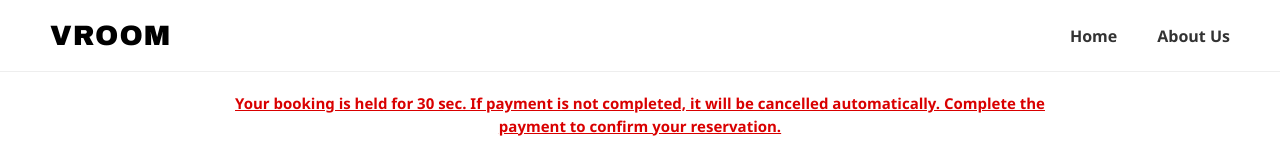
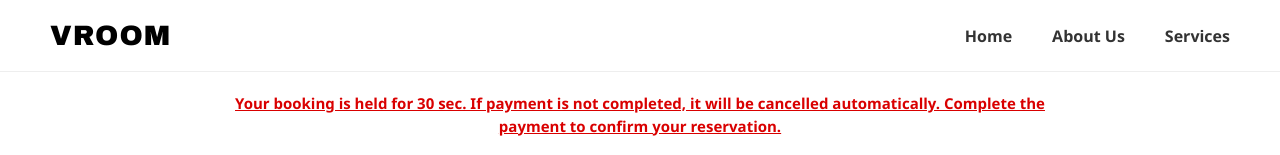
Before and after one commit to sonaliisamal/vroom, a plain HTML site: page mybookings.html in a window 1280 px wide. Shown: the top 155 px of the page. Drawn offline with Linux system fonts and the light colour scheme.

Commit message:
added offers button

```diff
--- a/mybookings.html
+++ b/mybookings.html
@@ -319,6 +319,7 @@
         <ul>
             <li><a href="index.html">Home</a></li>
             <li><a href="aboutus.html">About Us</a></li>
+            <li><a href="offers.html">Services</a></li>
 
         </ul>
     </nav>
```
